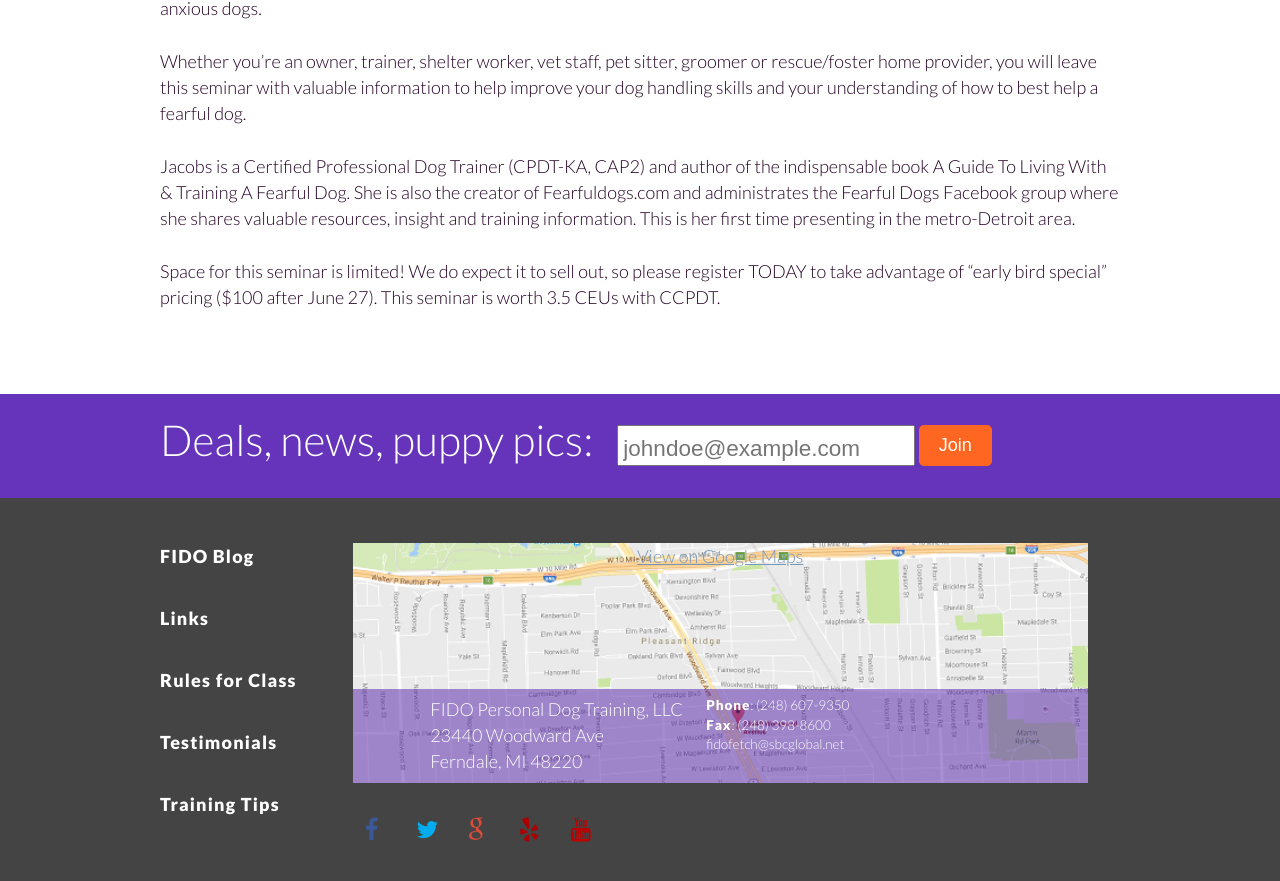
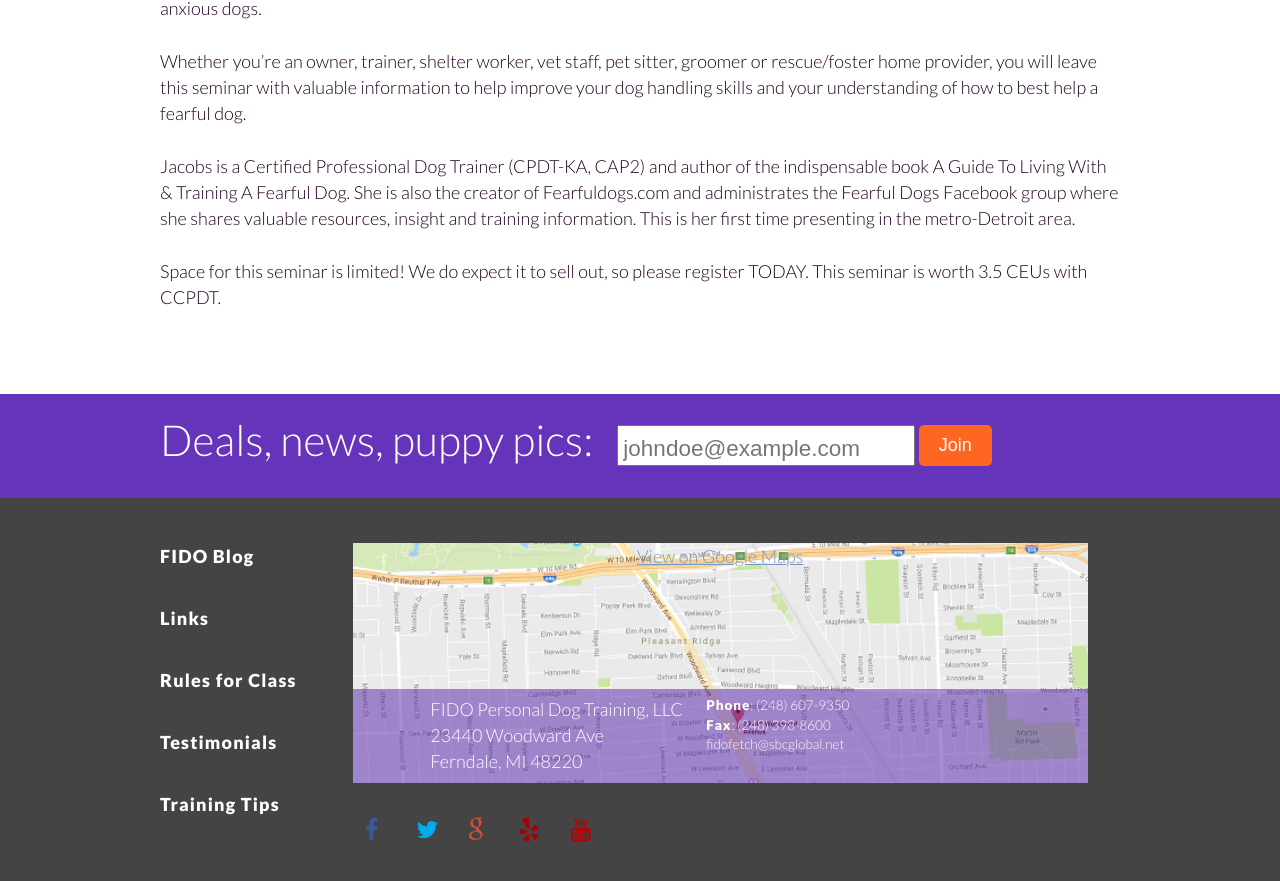
Before and after one commit to fidodogtraining/fidodogtraining.github.io, a Jekyll site: the page built from _classes/seminars/debbie-jacobs.md, in a window 1280 px wide and 900 px high, scrolled down 709 px. Shown: the top 881 px of the window. Built offline with Jekyll 4.4.1, drawn with Linux system fonts in a browser that asks for light colours.

Commit message:
Update debbie-jacobs.md

```diff
--- a/_classes/seminars/debbie-jacobs.md
+++ b/_classes/seminars/debbie-jacobs.md
@@ -19,5 +19,4 @@ Jacobs is a Certified Professional Dog Trainer (CPDT-KA, CAP2) and author of the
 With & Training A Fearful Dog. She is also the creator of Fearfuldogs.com and administrates the Fearful Dogs Facebook group
 where she shares valuable resources, insight and training information. This is her first time presenting in the metro-Detroit area.
 
-Space for this seminar is limited! We do expect it to sell out, so please register TODAY to take advantage of “early bird special”
-pricing ($100 after June 27). This seminar is worth 3.5 CEUs with CCPDT.
+Space for this seminar is limited! We do expect it to sell out, so please register TODAY. This seminar is worth 3.5 CEUs with CCPDT.
```
